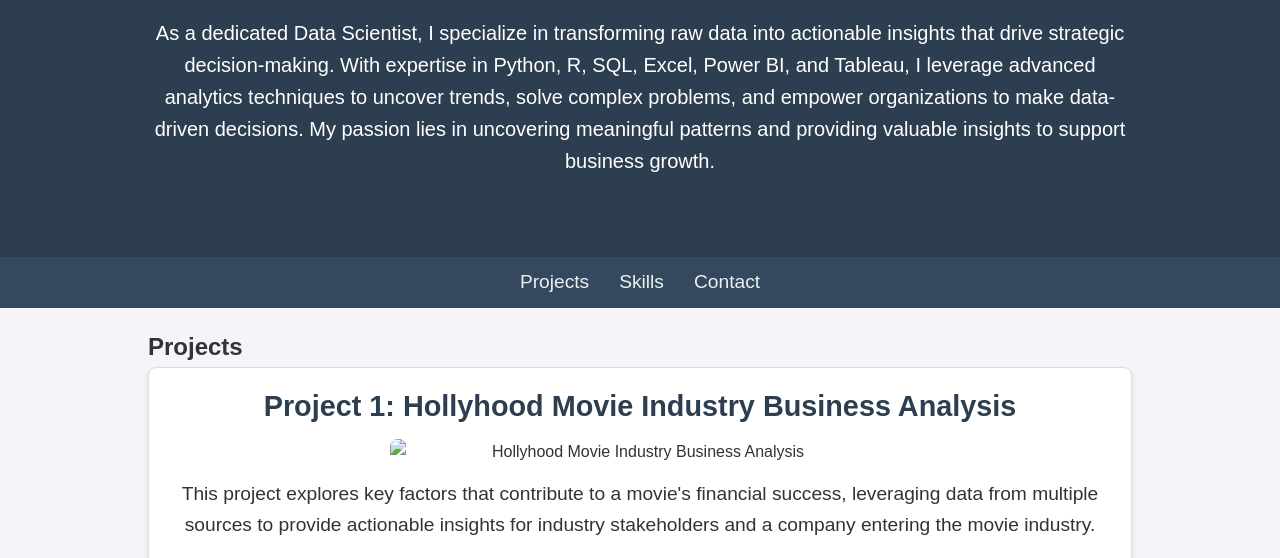
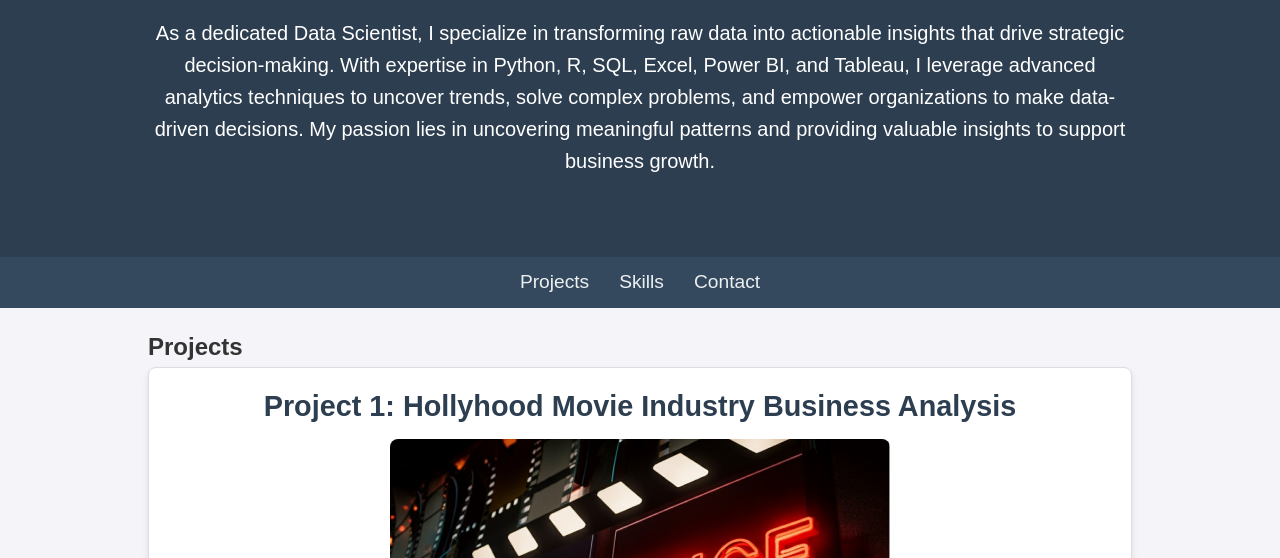
Before and after one commit to Allan-Ofula/Allan-Ofula.github.io, a plain HTML site: page index.html in a window 1280 px wide. Shown: the part 359-917 px from the top of the page. Drawn offline with Linux system fonts and the light colour scheme.

Commit message:
Update index.html

```diff
--- a/index.html
+++ b/index.html
@@ -184,7 +184,7 @@
 
     <div class="project-card">
       <h3>Project 1: Hollyhood Movie Industry Business Analysis</h3>
-      <img src="/Images/Box-Office_movie.png" alt="Hollyhood Movie Industry Business Analysis">
+      <img src="/Images/Box_Office_movie.png" alt="Hollyhood Movie Industry Business Analysis">
       <p>This project explores key factors that contribute to a movie's financial success, leveraging data from multiple sources to provide actionable insights for industry stakeholders and a company entering the movie industry.</p>
       <a href="https://github.com/Allan-Ofula/Hollyhood-Movie-Industry-Business-Analysis-Project" target="_blank">Explore Project</a>
 
```
